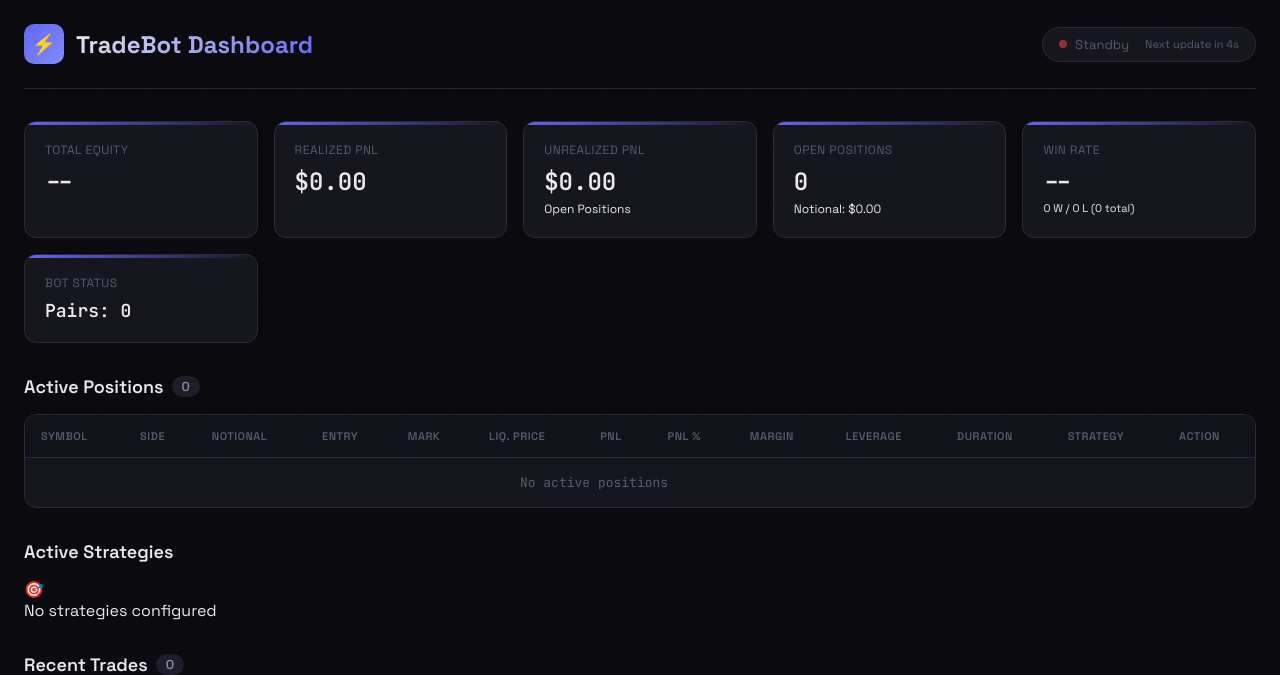
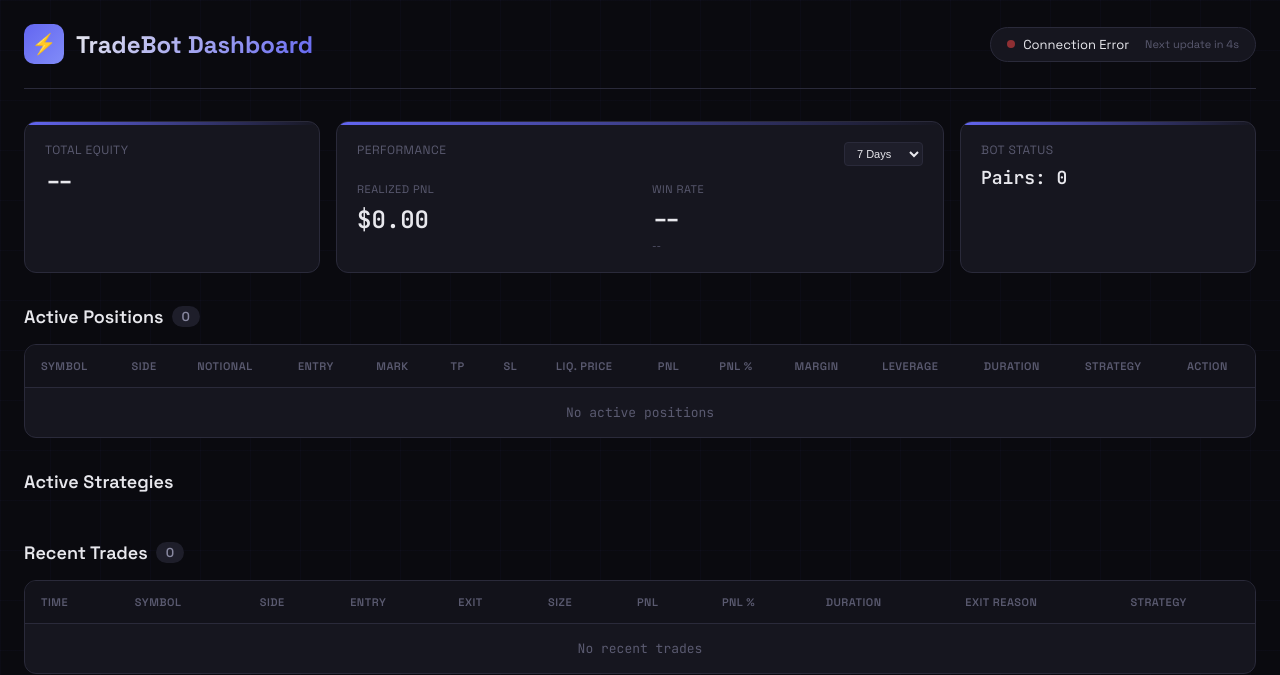
Before and after one commit to icyponds/TradeBot, a Flask app: page / in a window 1280 px wide. Shown: the top 675 px of the page. Run offline with Flask 3, Linux system fonts and the light colour scheme; data that the repository does not hold is empty.

Commit message:
Enhance dashboard: add timeframe-based stats and live equity display, fix layout issues and 1d candle persistence

```diff
--- a/src/api/hyperliquid_api.py
+++ b/src/api/hyperliquid_api.py
@@ -1714,6 +1714,12 @@ class HyperliquidAPI(MarketInterface):
         """Update rolling OHLCV cache from a live tick."""
         if ts is None:
             ts = time.time()
+
+        # [BUG FIX] Detect if timestamp is in milliseconds (e.g. from WebSocket)
+        # 3e10 is approx Year 2920, safely distinguishing seconds from milliseconds (currently ~1.76e9 vs ~1.76e12)
+        if ts > 3e10:
+            ts = ts / 1000.0
+
         self.ohlcv_cache.update_from_tick(symbol, price, volume, ts)
 
 
--- a/src/dashboard/app.py
+++ b/src/dashboard/app.py
@@ -70,7 +70,8 @@ def create_dashboard_app() -> Flask:
     def get_summary():
         """Get account and performance summary."""
         try:
-            summary = _get_summary_data()
+            timeframe = request.args.get('timeframe', '7d')
+            summary = _get_summary_data(timeframe)
             return jsonify({
                 'success': True,
                 'timestamp': datetime.now().isoformat(),
@@ -446,21 +447,61 @@ def _format_multi_leg_position(multi_pos) -> Dict[str, Any]:
         'funding_collected': metadata.get('funding_collected', 0),
         'entry_funding_rate': metadata.get('entry_funding_rate'),
         'current_funding_rate': metadata.get('current_funding_rate'),
+        'stop_loss': getattr(multi_pos, 'stop_loss', None),
+        'take_profit': getattr(multi_pos, 'take_profit', None),
     }
 
 
-def _get_summary_data() -> Dict[str, Any]:
+from datetime import datetime, timedelta
+
+def _get_start_time_for_frame(frame: str) -> Optional[datetime]:
+    """Calculate start time for a given timeframe."""
+    now = datetime.now()
+
+    if frame == 'session':
+        # Handled by caller or special case
+        return None
+    elif frame == '1d':
+        return now - timedelta(days=1)
+    elif frame == '7d':
+        return now - timedelta(days=7)
+    elif frame == '14d':
+        return now - timedelta(days=14)
+    elif frame == '30d':
+        return now - timedelta(days=30)
+    elif frame == '90d':
+        return now - timedelta(days=90)
+    elif frame == '365d':
+        return now - timedelta(days=365)
+    elif frame == 'ytd':
+        return datetime(now.year, 1, 1)
+    elif frame == 'lifetime':
+        # Return a very old date to capture everything
+        return datetime(2020, 1, 1)
+
+    # Default fallback
+    return now - timedelta(days=7)
+
+
+def _get_summary_data(timeframe: str = '7d') -> Dict[str, Any]:
     """Get account summary data."""
     if _strategy_manager is not None:
         portfolio = _strategy_manager.portfolio_manager
         summary = portfolio.get_portfolio_summary()
 
+        # Determine start time based on timeframe
+        start_time = None
+        if timeframe == 'session':
+            start_time = getattr(_strategy_manager, "session_start_time", None)
+        else:
+            start_time = _get_start_time_for_frame(timeframe)
+
         # Get realized and unrealized PnL
-        total_realized_pnl = _get_total_realized_pnl()
+        total_realized_pnl = _get_total_realized_pnl(start_time)
         total_unrealized_pnl = _get_total_unrealized_pnl()
 
         # Get trade stats
-        trade_stats = _get_trade_stats()
+        trade_stats = _get_trade_stats(start_time)
 
         # Session start time (if available)
         session_start = getattr(_strategy_manager, "session_start_time", None)
@@ -482,6 +523,7 @@ def _get_summary_data() -> Dict[str, Any]:
                 'total_realized_pnl': total_realized_pnl,
                 'total_unrealized_pnl': total_unrealized_pnl,
                 'total_pnl': total_realized_pnl + total_unrealized_pnl,
+                'timeframe': timeframe  # Echo back for UI
             },
             'bot_status': {
                 'is_running': _strategy_manager.is_running,
@@ -591,7 +633,7 @@ def _get_leg_current_price(symbol: str, market_type: str) -> Optional[float]:
             if spot_api_name:
                 return _market_api.get_current_price(spot_api_name)
 
-            # Fallback: try raw symbol or exchange method if available
+            # Fallback: try raw symbol or exchange method
             return _market_api.get_current_price(symbol)
 
         else:
@@ -649,16 +691,19 @@ def _get_win_rate() -> float:
     return 0
 
 
-def _get_total_realized_pnl() -> float:
-    """Get realized PnL since the bot session started."""
+def _get_total_realized_pnl(start_time: Optional[datetime] = None) -> float:
+    """Get realized PnL since start_time."""
     if _strategy_manager is not None and hasattr(_strategy_manager, 'performance_tracker'):
         try:
-            start_time = getattr(_strategy_manager, "session_start_time", None)
+            # If no start time (e.g. session requested but not set), fallback to recent
             if not start_time:
-                # If the bot was started before this code existed, we can't know session start.
-                # Fall back to 7 days instead of showing a wrong "since start" value.
-                trades = _strategy_manager.performance_tracker.db.get_recent_trades(7)
-                return sum(t.get('pnl', 0) or 0 for t in trades)
+                # Default logic if session has n/a start time
+                 start_time = getattr(_strategy_manager, "session_start_time", None)
+
+            if not start_time:
+                 # Last resort fallback
+                 trades = _strategy_manager.performance_tracker.db.get_recent_trades(7)
+                 return sum(t.get('pnl', 0) or 0 for t in trades)
 
             trades = _strategy_manager.performance_tracker.db.get_trades_in_range(start_time, datetime.now())
             return sum(t.get('pnl', 0) or 0 for t in trades)
@@ -683,8 +728,8 @@ def _get_total_unrealized_pnl() -> float:
     return total
 
 
-def _get_trade_stats() -> Dict[str, Any]:
-    """Get comprehensive trade statistics."""
+def _get_trade_stats(start_time: Optional[datetime] = None) -> Dict[str, Any]:
+    """Get comprehensive trade statistics since start_time."""
     stats = {
         'total_trades': 0,
         'winning_trades': 0,
@@ -694,11 +739,14 @@ def _get_trade_stats() -> Dict[str, Any]:
 
     if _strategy_manager is not None and hasattr(_strategy_manager, 'performance_tracker'):
         try:
-            start_time = getattr(_strategy_manager, "session_start_time", None)
-            if start_time:
+            if not start_time:
+                 start_time = getattr(_strategy_manager, "session_start_time", None)
+
+            if not start_time:
+                trades = _strategy_manager.performance_tracker.db.get_recent_trades(7)
+            else:
                 trades = _strategy_manager.performance_tracker.db.get_trades_in_range(start_time, datetime.now())
-            else:
-                trades = _strategy_manager.performance_tracker.db.get_recent_trades(7)
+
             if trades:
                 stats['total_trades'] = len(trades)
                 stats['winning_trades'] = sum(1 for t in trades if (t.get('pnl') or 0) > 0)
--- a/src/dashboard/templates/dashboard.html
+++ b/src/dashboard/templates/dashboard.html
@@ -559,31 +559,36 @@
             <div class="summary-card">
                 <div class="summary-label">Total Equity</div>
                 <div class="summary-value" id="total-equity">--</div>
-                <div class="summary-change" id="realized-scope"></div>
             </div>
 
-            <div class="summary-card">
-                <div class="summary-label">Realized PnL</div>
-                <div class="summary-value" id="realized-pnl">--</div>
-                <div class="summary-change" id="session-start" style="font-size: 10px; color: var(--text-muted);"></div>
+            <div class="summary-card" style="grid-column: span 2;">
+                <div style="display: flex; justify-content: space-between; align-items: start; margin-bottom: 16px;">
+                    <div class="summary-label">Performance</div>
+                    <select id="timeframe-select"
+                        style="background: var(--bg-hover); color: var(--text-primary); border: 1px solid var(--border); border-radius: 4px; padding: 4px 8px; font-size: 11px; cursor: pointer;">
+                        <option value="session">Session</option>
+                        <option value="1d">24h</option>
+                        <option value="7d" selected>7 Days</option>
+                        <option value="14d">14 Days</option>
+                        <option value="30d">30 Days</option>
+                        <option value="90d">90 Days</option>
+                        <option value="ytd">YTD</option>
+                        <option value="lifetime">Lifetime</option>
+                    </select>
                 </div>
 
-            <div class="summary-card">
-                <div class="summary-label">Unrealized PnL</div>
-                <div class="summary-value" id="unrealized-pnl">--</div>
-                <div class="summary-change">Open Positions</div>
+                <div style="display: grid; grid-template-columns: 1fr 1fr; gap: 24px;">
+                    <div>
+                        <div class="summary-label" style="font-size: 11px;">Realized PnL</div>
+                        <div class="summary-value" id="realized-pnl">--</div>
                     </div>
-
-            <div class="summary-card">
-                <div class="summary-label">Open Positions</div>
-                <div class="summary-value" id="position-count">0</div>
-                <div class="summary-change">Notional: <span id="total-notional">--</span></div>
+                    <div>
+                        <div class="summary-label" style="font-size: 11px;">Win Rate</div>
+                        <div class="summary-value" id="win-rate">--</div>
+                        <div class="summary-change" id="trade-stats"
+                            style="font-size: 10px; color: var(--text-muted); margin-top: 4px;">--</div>
                     </div>
-
-            <div class="summary-card">
-                <div class="summary-label">Win Rate</div>
-                <div class="summary-value" id="win-rate">--</div>
-                <div class="summary-change" id="trade-stats" style="font-size: 11px;"></div>
+                </div>
             </div>
 
             <div class="summary-card">
@@ -622,6 +627,8 @@
                             <th>Notional</th>
                             <th>Entry</th>
                             <th>Mark</th>
+                            <th>TP</th>
+                            <th>SL</th>
                             <th>Liq. Price</th>
                             <th>PnL</th>
                             <th>PnL %</th>
@@ -682,7 +689,6 @@
                 <span class="pagination-info">Page <span id="current-page">1</span> of <span
                         id="total-pages">--</span></span>
                 <button class="pagination-btn" id="next-page" onclick="changePage(1)">Next</button>
-            </div>
             </div>
         </div>
 
@@ -760,7 +766,7 @@
                 document.getElementById('single-leg-count').textContent = positions.length;
 
                 if (positions.length === 0) {
-                tbody.innerHTML = '<tr><td colspan="12" style="text-align: center; color: var(--text-muted);">No active positions</td></tr>';
+                    tbody.innerHTML = '<tr><td colspan="15" style="text-align: center; color: var(--text-muted);">No active positions</td></tr>';
                     return;
                 }
 
@@ -775,6 +781,8 @@
                     <td>${formatCurrency(pos.size * pos.current_price)}</td>
                     <td>${formatPrice(pos.entry_price)}</td>
                     <td>${formatPrice(pos.current_price)}</td>
+                    <td>${pos.take_profit ? formatPrice(pos.take_profit) : '--'}</td>
+                    <td>${pos.stop_loss ? formatPrice(pos.stop_loss) : '--'}</td>
                     <td>${pos.liquidation_price ? formatPrice(pos.liquidation_price) : '--'}</td>
                     <td class="${pnlClass}">${formatCurrency(pos.unrealized_pnl)}</td>
                     <td class="${pnlClass}">${formatPct(pos.unrealized_pnl_pct)}</td>
@@ -789,10 +797,6 @@
                 }
                 tbody.innerHTML = html;
             }
-
-
-
-        // Render multi-leg positions
             function renderMultiLegPositions(positions) {
                 const section = document.getElementById('multi-leg-section');
                 const container = document.getElementById('multi-leg-container');
@@ -926,6 +930,24 @@
                                 ${formatDecimal(pos.metadata.entry_z_score, 2)}
                             </div>
                         </div>
+                        ` : ''}
+
+                            <!-- SL / TP Metrics (Generic) -->
+                            ${(pos.take_profit || pos.stop_loss) ? `
+                        ${pos.take_profit ? `
+                        <div class="strategy-metric">
+                            <div class="strategy-metric-label">Take Profit</div>
+                            <div class="strategy-metric-value pnl-positive">
+                                ${formatPrice(pos.take_profit)}
+                            </div>
+                        </div>` : ''}
+                        ${pos.stop_loss ? `
+                        <div class="strategy-metric">
+                            <div class="strategy-metric-label">Stop Loss</div>
+                            <div class="strategy-metric-value warning-text">
+                                ${formatPrice(pos.stop_loss)}
+                            </div>
+                        </div>` : ''}
                         ` : ''}
 
                             <div class="strategy-metric">
@@ -1116,18 +1138,10 @@
 
                 document.getElementById('total-equity').textContent = formatCurrency(account.total_equity);
 
-            // Session label for realized pnl
-            const sessionStartTime = performance.session_start_time || null;
-            const realizedScopeEl = document.getElementById('realized-scope');
-            const sessionStartEl = document.getElementById('session-start');
+                // Session/Timeframe logic
+                // No specific subtext update needed as dropdown indicates scope
+                // but we clean up potential old references
 
-            if (sessionStartTime) {
-                if (realizedScopeEl) realizedScopeEl.textContent = '(since bot start)';
-                if (sessionStartEl) sessionStartEl.textContent = `Start: ${formatDateTime(sessionStartTime)}`;
-            } else {
-                if (realizedScopeEl) realizedScopeEl.textContent = '';
-                if (sessionStartEl) sessionStartEl.textContent = '';
-            }
 
                 // Realized PnL
                 const realizedPnl = performance.total_realized_pnl || 0;
@@ -1252,9 +1266,10 @@
             // Main Dashboard Update
             async function updateDashboard() {
                 try {
+                    const timeframe = document.getElementById('timeframe-select') ? document.getElementById('timeframe-select').value : '7d';
                     const [positionsRes, summaryRes, strategiesRes] = await Promise.all([
                         fetch('/api/positions'),
-                    fetch('/api/summary'),
+                        fetch(`/api/summary?timeframe=${timeframe}`),
                         fetch('/api/strategies')
                     ]);
 
@@ -1299,6 +1314,13 @@
 
             // Initial fetch and start refresh
             document.addEventListener('DOMContentLoaded', () => {
+                const tfSelect = document.getElementById('timeframe-select');
+                if (tfSelect) {
+                    tfSelect.addEventListener('change', () => {
+                        updateDashboard();
+                        countdown = 5; // Reset countdown
+                    });
+                }
                 updateDashboard();
                 setInterval(updateCountdown, 1000);
             });
```
Also changed, not shown: tests/test_api_wrapper.py (+29 -0 lines). Lines whose indentation alone changed are shown as unchanged.
